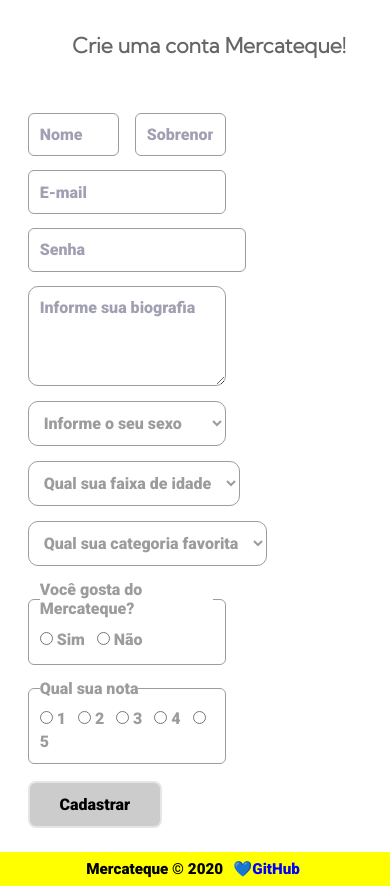
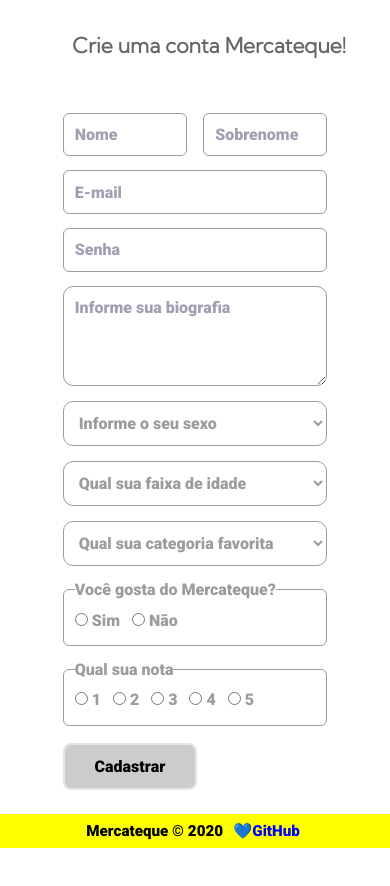
Before and after one commit to souzavaltenis/projetoweb1-mercateque, a plain HTML site: page pages/cadastro.html in a window 390 px wide. Shown: the part 71-957 px from the top of the page. After the commit the page ends 919 px from the top, so only its background shows below. Drawn offline with nearby package versions, Linux system fonts and the light colour scheme.

Commit message:
Ajustes na responsividade

```diff
--- a/css/styles.css
+++ b/css/styles.css
@@ -656,7 +656,7 @@
         width: 90%;
     }
     .separacao {
-        width: 61%;
+        width: 80%;
         margin-left: 12vw;
     }
 
@@ -769,34 +769,25 @@
     }
 
     .separacao {
-        width: 61%;
         margin-left: 9vw;
     }
 
 }
 
-@media (max-width: 500px){
-
-    .separacao {
-        margin-left: 12vw;
-    }
-}
-
-
 @media (max-width: 450px){
     .form form {
         background-color: transparent;
     }
-    .separacao {
-        margin-left: 0;
-    }
-
     #logo a {
         font-size: 1.3rem;
     }
 
     #bolinhas {
         margin-top: -5.4vw;
+    }
+
+    #main #container-products {
+        margin-left: 10vw;
     }
 
 }
--- a/scripts/script.js
+++ b/scripts/script.js
@@ -431,7 +431,7 @@
 
         page = getPage();
 
-        if(page == '' || page == 'index.html' || page == 'contato.html'){
+        if(page == '' || page == 'index.html' || page == 'cadastro.html'){
             return;
         }
 
```
